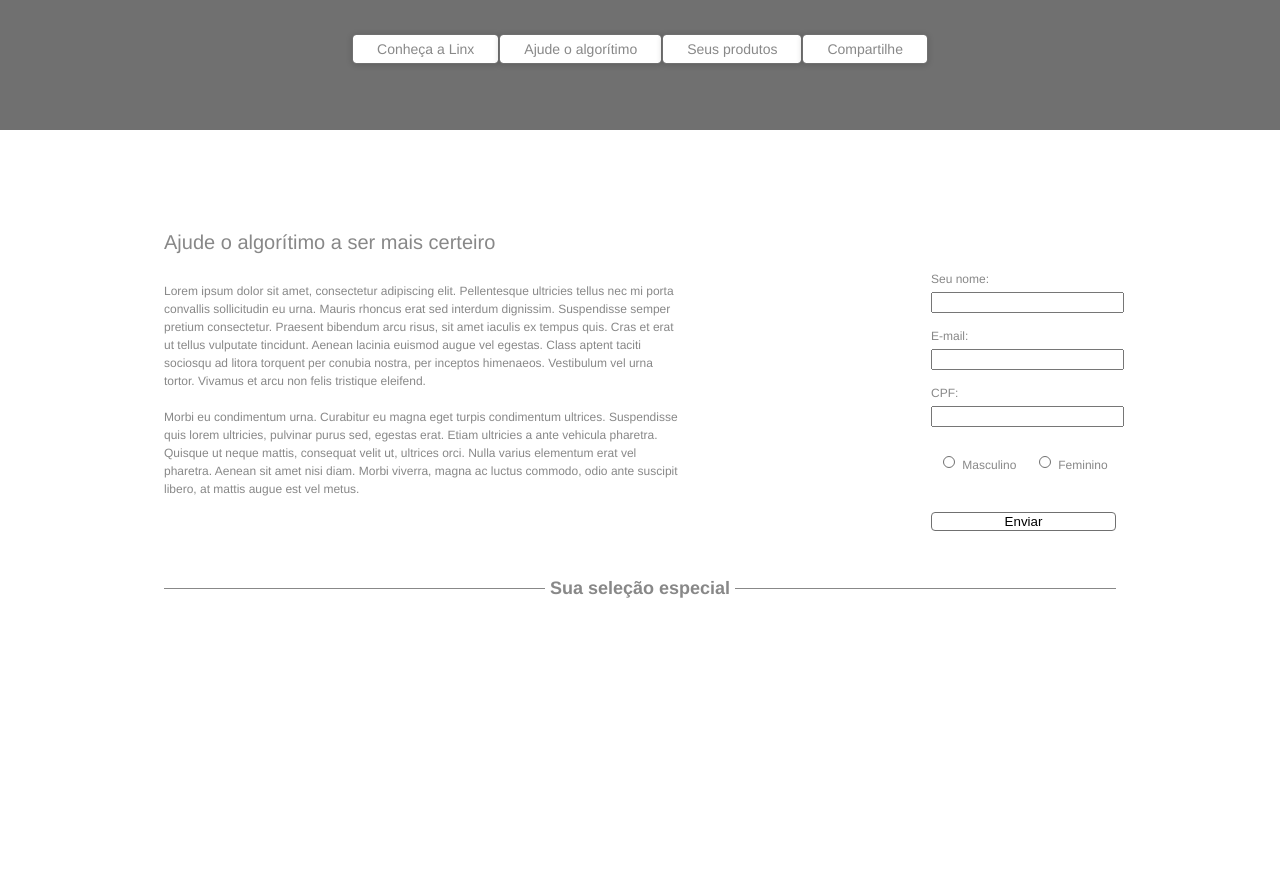
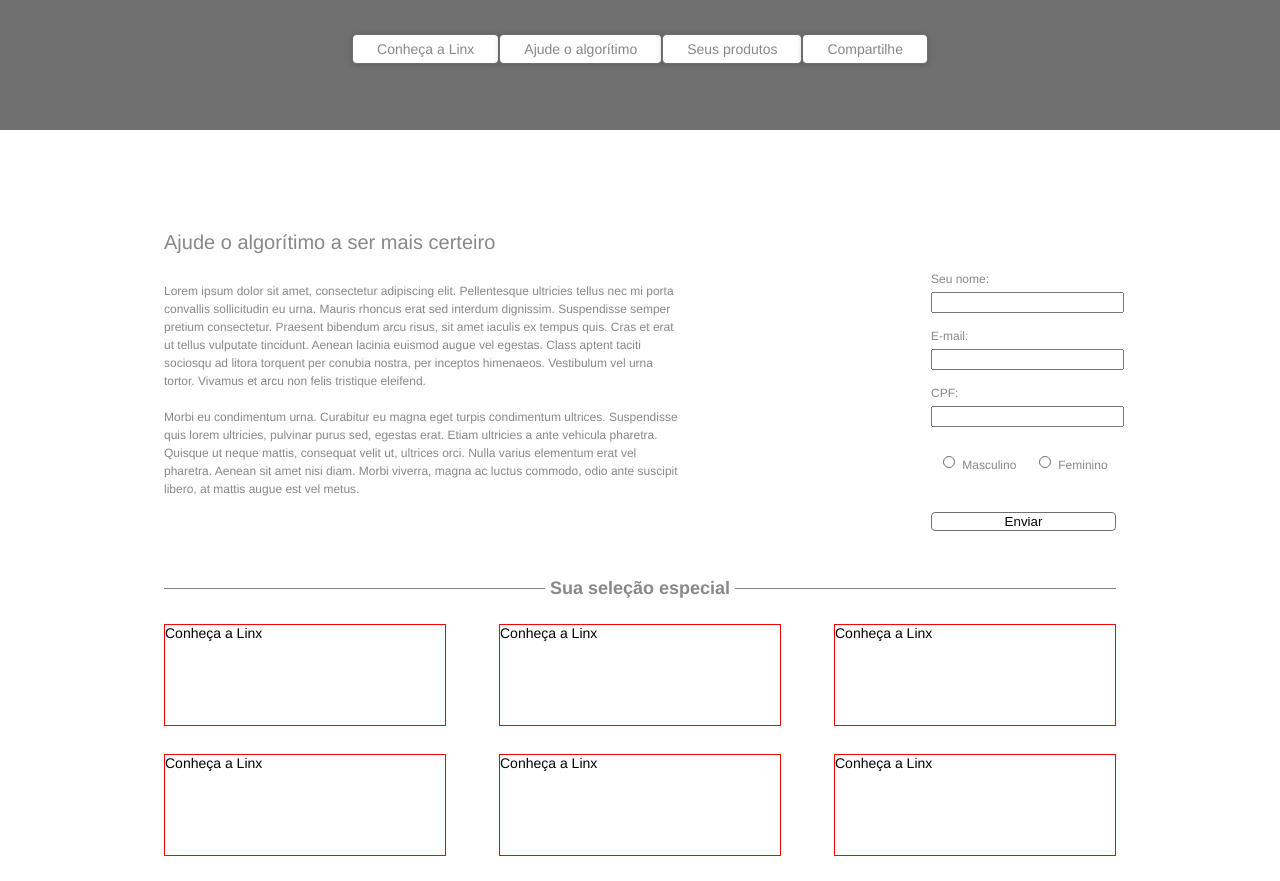
Before and after one commit to GabrielZilmar/dsn, a plain HTML site: page index.html in a window 1280 px wide. Shown: the part 102-983 px from the top of the page. Before the commit the page ends 800 px from the top, so only its background shows below. Drawn offline with Linux system fonts and the light colour scheme; a script that the page names is missing.

Commit message:
feat: schema show products

```diff
--- a/app/styles/index.css
+++ b/app/styles/index.css
@@ -151,6 +151,13 @@ a {
   margin-left: 0.25em;
 }
 
+#products {
+  display: flex;
+  justify-content: space-between;
+  justify-items: start;
+  flex-wrap: wrap;
+}
+
 /* Mobile */
 @media screen and (max-width: 760px) {
   /* Header */
--- a/index.html
+++ b/index.html
@@ -104,6 +104,18 @@
           <div class="separator">Sua seleção especial</div>
         </div>
       </div>
+      <div class="description">
+      <div class="container">
+        <div id="products">
+          <div style="border: 1px solid red; height: 100px; width: 280px; margin-top: 2em;">Conheça a Linx</div>
+          <div style="border: 1px solid red; height: 100px; width: 280px; margin-top: 2em;">Conheça a Linx</div>
+          <div style="border: 1px solid red; height: 100px; width: 280px; margin-top: 2em;">Conheça a Linx</div>
+          <div style="border: 1px solid red; height: 100px; width: 280px; margin-top: 2em;">Conheça a Linx</div>
+          <div style="border: 1px solid red; height: 100px; width: 280px; margin-top: 2em;">Conheça a Linx</div>
+          <div style="border: 1px solid red; height: 100px; width: 280px; margin-top: 2em;">Conheça a Linx</div>
+          <div style="border: 1px solid red; height: 100px; width: 280px; margin-top: 2em;">Conheça a Linx</div>
+        </div>
+      </div>
     </section>
   </body>
 </html>
```
